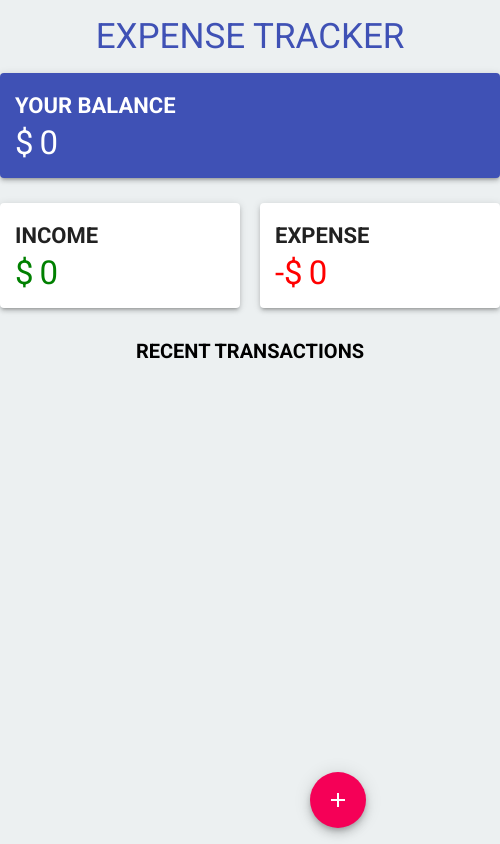
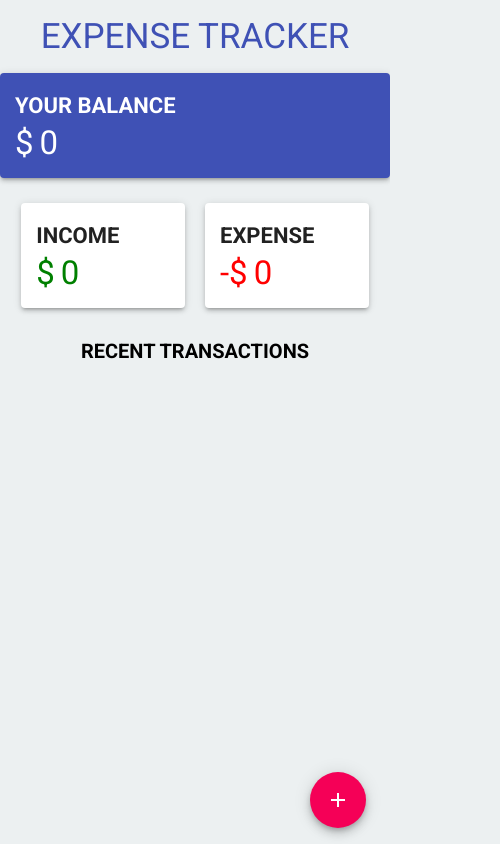
Before and after one commit to haris-aqeel/PWA-Expense-Tracker-Application, a React (Create React App) app: page / in a window 390 px wide. Shown: the whole page, 500 px wide, since content can reach past the window. Built offline with nearby package versions, Linux system fonts and the light colour scheme.

Commit message:
PWA Making Responsive 2

```diff
--- a/src/App.css
+++ b/src/App.css
@@ -8,16 +8,14 @@
 
 body{
   background-color: #ecf0f1!important;
-  min-width: 360px;
-
+  width: 100%;
 }
 
 .expense-tracker-application{
   text-align: center;
   margin: 0 auto;
-  min-width: 320px;
-  width: 500px;
-
+  width: 100%;
+  max-width: 600px;
 }
 
 
@@ -73,7 +71,7 @@ body{
 
 .total_Balance_Paper2{
   display: inline-block;
-  width: 48%;
+  width: 42%;
   height: 105px;
   text-align: left;
   padding: 20px 15px;
@@ -88,7 +86,7 @@ body{
 
 .total_Balance_Paper3{
   display: inline-block;
-  width: 48%;
+  width: 42%;
   height: 105px;
   text-align: left;
   padding: 20px 15px;
@@ -110,8 +108,6 @@ body{
 }
 
 .individualTransaction{
-  min-width: 320px;
-  width: 500px;
   display: flex;
   justify-content: space-between;
   padding: 0 0px;
--- a/src/Components/AddTransaction.tsx
+++ b/src/Components/AddTransaction.tsx
@@ -37,8 +37,8 @@ const useStyles = makeStyles((theme) => ({
     padding: theme.spacing(3, 1, 1),
     border: "none",
     outlinbe: "none",
-    height: "300px",
-    width: "400px",
+    maxHeight: "300px",
+    maxWidth: "400px",
   },
 }));
 
```
